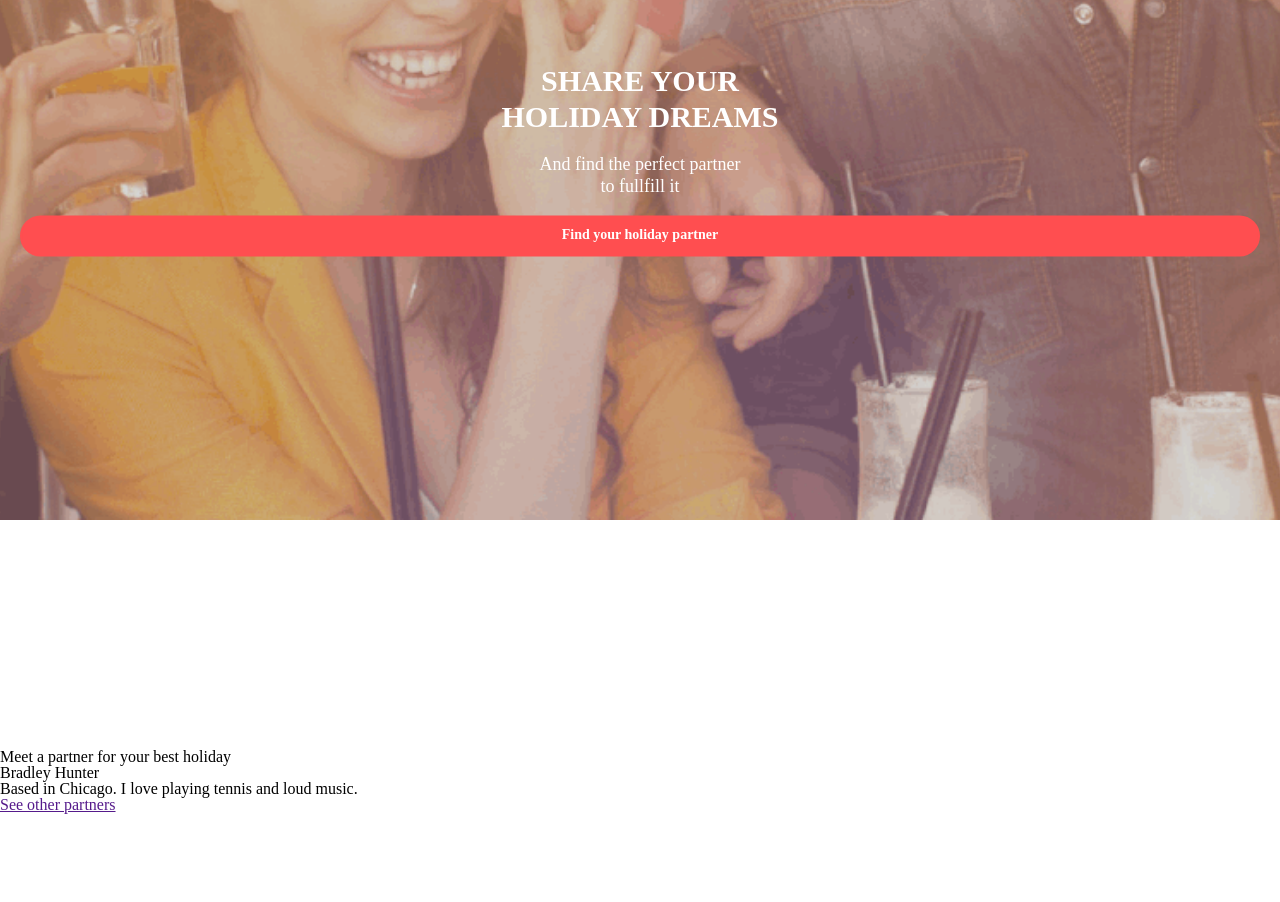
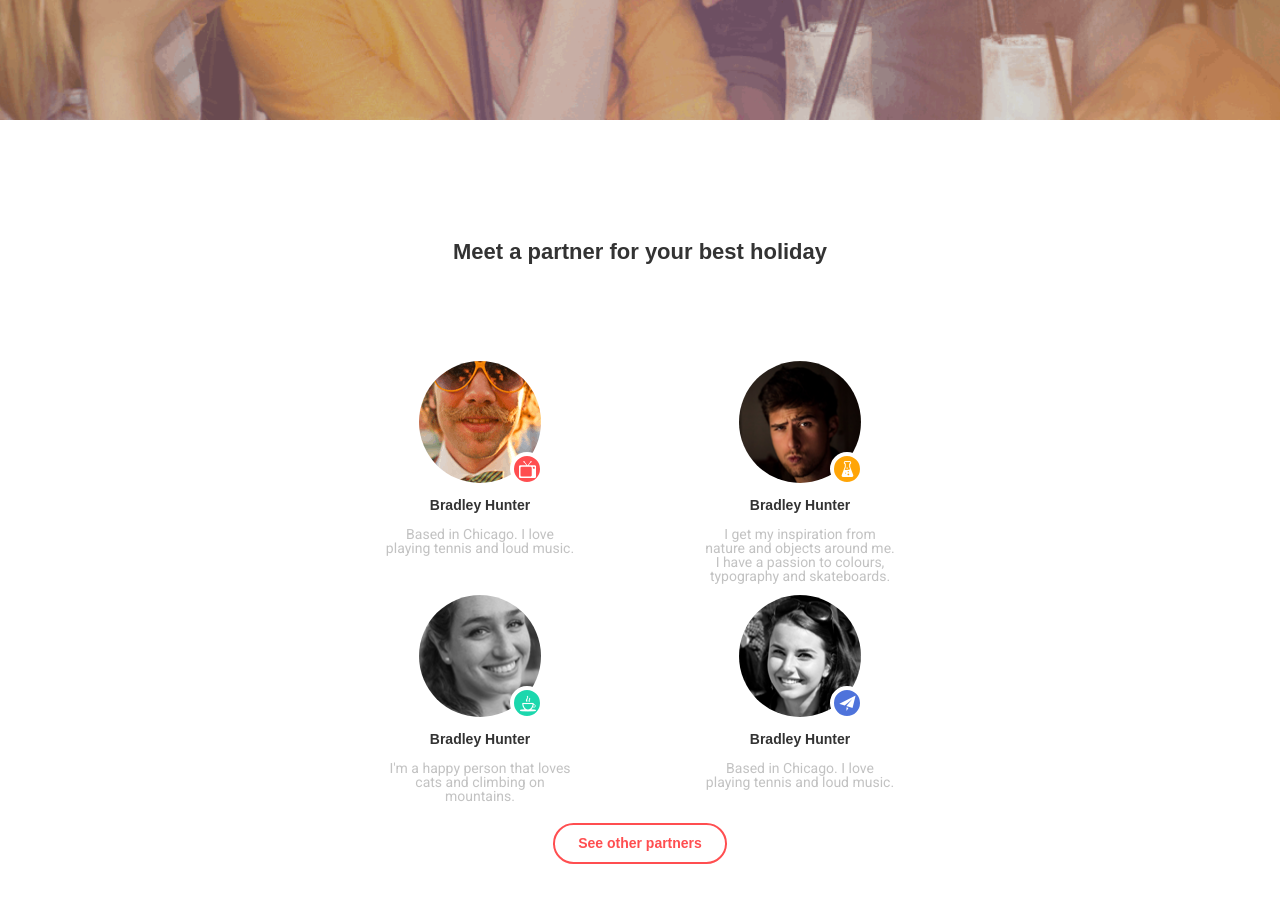
Before and after one commit to danikCF/goit-fe-course, a plain HTML site: page html-css/module-8/index.html in a window 1280 px wide. Shown: the part 680-1582 px from the top of the page. Drawn offline with Linux system fonts and the light colour scheme.

Commit message:
Module-8 Done

```diff
--- /dev/null
+++ b/html-css/module-8/css/desktop.css
@@ -0,0 +1,47 @@
+@media (min-width: 1460px) {
+    header.container{
+        max-width: 1440px;
+    }
+    .header__inner{
+        flex-direction: row;
+        justify-content: space-around;
+
+    }
+    .logo{
+        margin: 0;
+    }
+    .section2{
+        display: flex;
+        flex-direction: column;
+        justify-content: space-between;
+        min-height: 50vh;
+    }
+    .title__text{
+        max-width: 397px;
+    }
+    .section__wrap{
+        top: 50%;
+    }
+    .title__link{
+        max-width: 226px;
+        margin: auto;
+        margin-top: 20px;
+    }
+    .title2{
+
+        min-width: 400px;
+        margin: 0 auto;
+
+    }
+    .team__for-meet{
+        display: flex;
+        justify-content: center;
+        margin-top: 16px;
+    }
+    .link__person{
+        max-width: 226px;
+        margin: auto;
+        margin-top: 20px;
+
+    }
+}
--- /dev/null
+++ b/html-css/module-8/css/mobile.css
@@ -0,0 +1,278 @@
+html {
+    box-sizing: border-box;
+    }
+
+    *,
+    *::before,
+    *::after {
+    box-sizing: inherit;
+    }
+::selection {
+        background-color: #000;
+        color: #fff;
+}
+.header {
+    position: absolute;
+    top: 0;
+    left: 0;
+    width: 100%;
+    z-index: 2;
+}
+.header__inner {
+    display: flex;
+    flex-direction: column-reverse;
+    justify-content: center;
+    align-items: center;
+}
+
+.header__container{
+    padding: 20px 10px;
+    width: 100%;
+    box-sizing: border-box;
+    margin: auto;
+
+}
+.logo{
+    display: block;
+    margin-top: 115px;
+    text-transform: uppercase;
+    color: #fff;
+    font-size: 20px;
+    font-weight: 700;
+    text-decoration: none;
+    font-family: 'Montserrat', sans-serif;
+}
+.nav__list {
+    display: flex;
+    justify-content: center;
+    align-items: center;
+}
+.link {
+    display: block;
+    padding: 11px 19px 12px;
+    border: 3px solid transparent;
+    border-radius: 21px;
+    color: #fff;
+    font-size: 14px;
+    font-weight: 700;
+    text-decoration: none;
+    transition: border-color 0.35s;
+    font-family: 'Montserrat', sans-serif;
+}
+
+.link:hover {
+    border-color: #fff;
+}
+.section{
+    position: relative;
+    min-height: 100vh;
+    padding-bottom: 35px;
+    box-sizing: border-box;
+}
+.section__container{
+    display: none;
+    position: absolute;
+    top: 0;
+    left: 0;
+    background-image: url('../css/img/good-company.png');
+    background-position: center;
+    background-size: cover;
+    filter: brightness(0.8);
+    width: 100%;
+    height: 100%;
+}
+.section__container.active{
+    display: block;
+
+}
+.section__wrap{
+    position: absolute;
+    top: 70%;
+    left: 0;
+    transform: translateY(-50%);
+    width: 100%;
+}
+
+.title {
+    max-width: 280px;
+    margin: 0 auto;
+    color: #fff;
+    font-size: 30px;
+    line-height: 1.2;
+    font-weight: 600;
+    text-align: center;
+    text-transform: uppercase;
+    font-family: 'Montserrat', sans-serif;
+    font-weight: 700;
+}
+
+.title__text {
+    max-width: 217px;
+    margin: 0 auto;
+    padding-top: 19px;
+    color: #fff;
+    font-size: 18px;
+    line-height: 1.2;
+    text-align: center;
+    font-family: 'Roboto', sans-serif;
+}
+.title__link{
+    display: flex;
+    justify-content: center;
+    padding: 11px 23px 12px;
+    border: 2px solid #ff4e50;
+    border-radius: 22px;
+    background-color: #ff4e50;
+    color: #fff;
+    font-size: 14px;
+    font-weight: 700;
+    margin-top: 18px;
+    margin-left: 20px;
+    margin-right: 20px;
+    text-decoration: none;
+    font-family: 'Montserrat', sans-serif;
+}
+
+.section2{
+    margin-top: 50px;
+    min-height: 150vh;
+    padding-bottom: 35px;
+    box-sizing: border-box;
+}
+.title2{
+    text-align: center;
+    font-size: 22px;
+    color: #333333;
+    width: 245px;
+    margin: auto;
+    font-family: 'Montserrat', sans-serif;
+    font-weight: 700;
+}
+.container2{
+
+}
+.person{
+    margin-top: 12px;
+    display: flex;
+    flex-direction: column;
+    flex-wrap: wrap;
+    align-items: center;
+
+}
+.avatar{
+    position: relative;
+    width: 122px;
+    height: 122px;
+    background-position: center;
+    background-repeat: no-repeat;
+    background-size: cover;
+    border-radius: 50%;
+    background-image: url('../css/img/partner-2.png');
+}
+.first{
+    background-image: url('../css/img/partner-1.png');
+}
+ .first::after{
+    content: '';
+    position: absolute;
+    width: 34px;
+    height: 34px;
+    bottom: -3px;
+    right: -3px;
+    background-color:#FF4E50 ;
+    background-image: url('../css/img/tv-set.png');
+    background-repeat: no-repeat;
+    background-position: center;
+    border-radius: 50%;
+    border: 4px solid #fff;
+}
+.second{
+    background-image: url('../css/img/partner-2.png');
+}
+ .second::after{
+    content: '';
+    position: absolute;
+    width: 34px;
+    height: 34px;
+    bottom: -3px;
+    right: -3px;
+    background-color:#FFA507 ;
+    background-image: url('../css/img/Shape-155.png');
+    background-repeat: no-repeat;
+    background-position: center;
+    border-radius: 50%;
+    border: 4px solid #fff;
+}
+
+.third{
+    background-image: url('../css/img/partner-3.png');
+}
+.third::after{
+    content: '';
+    position: absolute;
+    width: 34px;
+    height: 34px;
+    bottom: -3px;
+    right: -3px;
+    background-color: #1CD7AD ;
+    background-image: url('../css/img/Shape-153.png');
+    background-repeat: no-repeat;
+    background-position: center;
+    border-radius: 50%;
+    border: 4px solid #fff;
+}
+
+.fourth{
+    background-image: url('../css/img/partner-4.png');
+
+}
+.fourth::after{
+    content: '';
+    position: absolute;
+    width: 34px;
+    height: 34px;
+    bottom: -3px;
+    right: -3px;
+    background-color:#4E73DB ;
+    background-image: url('../css/img/Shape-170.png');
+    background-repeat: no-repeat;
+    background-position: center;
+    border-radius: 50%;
+    border: 4px solid #fff;
+}
+
+
+
+.name{
+    margin-top: 15px;
+    text-align: center;
+    font-size: 14px;
+    color: #333333;
+    font-family: 'Montserrat', sans-serif;
+    font-weight: 700;
+}
+.summary{
+    margin-top: 15px;
+    text-align: center;
+    font-size: 14px;
+    color: #6666;
+    width: 194px;
+    font-family: 'Roboto', sans-serif;
+}
+.link__person{
+    display: flex;
+    justify-content: center;
+    padding: 11px 23px 12px;
+    border: 2px solid #ff4e50;
+    border-radius: 22px;
+    background-color: #fff;
+    color: #ff4e50;
+    font-size: 14px;
+    font-weight: 700;
+    margin-top: 18px;
+    margin-left: 20px;
+    margin-right: 20px;
+    text-decoration: none;
+    font-family: 'Montserrat', sans-serif;
+
+}
--- a/html-css/module-8/css/style.css
+++ b/html-css/module-8/css/style.css
@@ -1,128 +1,3 @@
-html {
-    box-sizing: border-box;
-    }
-
-    *,
-    *::before,
-    *::after {
-    box-sizing: inherit;
-    }
-::selection {
-        background-color: #000;
-        color: #fff;
-}
-.header {
-    position: absolute;
-    top: 0;
-    left: 0;
-    width: 100%;
-    z-index: 2;
-}
-.header__inner {
-    display: flex;
-    flex-direction: column-reverse;
-    justify-content: center;
-    align-items: center;
-}
-
-.header__container{
-    padding: 20px 10px;
-    width: 100%;
-    box-sizing: border-box;
-    margin: auto;
-
-}
-.logo{
-    display: block;
-    margin-top: 115px;
-    text-transform: uppercase;
-    color: #fff;
-    font-size: 20px;
-    font-weight: 700;
-    text-decoration: none;
-}
-.nav__list {
-    display: flex;
-    justify-content: center;
-    align-items: center;
-}
-.link {
-    display: block;
-    padding: 11px 19px 12px;
-    border: 3px solid transparent;
-    border-radius: 21px;
-    color: #000;
-    font-size: 14px;
-    font-weight: 700;
-    text-decoration: none;
-    transition: border-color 0.35s;
-}
-
-.link:hover {
-    border-color: #fff;
-}
-.section{
-    position: relative;
-    min-height: 150vh;
-    padding: 229px 0 104px;
-    box-sizing: border-box;
-}
-.section__container{
-    display: none;
-    position: absolute;
-    top: 0;
-    left: 0;
-    background-image: url('../css/img/good-company.png');
-    background-position: center;
-    background-size: cover;
-    filter: brightness(0.8);
-    width: 100%;
-    height: 100%;
-}
-.section__container.active{
-    display: block;
-
-}
-.section__wrap{
-    position: absolute;
-    top: 70%;
-    left: 0;
-    transform: translateY(-50%);
-    width: 100%;
-}
-
-.title {
-    max-width: 280px;
-    margin: 0 auto;
-    color: #fff;
-    font-size: 30px;
-    line-height: 1.2;
-    font-weight: 600;
-    text-align: center;
-    text-transform: uppercase;
-}
-
-.title__text {
-    max-width: 217px;
-    margin: 0 auto;
-    padding-top: 19px;
-    color: #fff;
-    font-size: 18px;
-    line-height: 1.2;
-    text-align: center;
-}
-.title__link{
-    display: flex;
-    justify-content: center;
-    padding: 11px 23px 12px;
-    border: 2px solid #ff4e50;
-    border-radius: 22px;
-    background-color: #ff4e50;
-    color: #fff;
-    font-size: 14px;
-    font-weight: 700;
-    margin-top: 18px;
-    margin-left: 20px;
-    margin-right: 20px;
-    text-decoration: none;
-}
+@import 'mobile.css';
+@import 'tablet.css';
+@import 'desktop.css';
--- /dev/null
+++ b/html-css/module-8/css/tablet.css
@@ -0,0 +1,50 @@
+@media (min-width: 1120px) {
+    header.container{
+        max-width: 1110px;
+    }
+    .header__inner{
+        flex-direction: row;
+        justify-content: space-around;
+
+    }
+    .logo{
+        margin: 0;
+    }
+    .section2{
+        display: flex;
+        flex-direction: column;
+        justify-content: space-between;
+        min-height: 100vh;
+    }
+    .title__text{
+        max-width: 477px;
+    }
+    .section__wrap{
+        top: 50%;
+    }
+    .title__link{
+        max-width: 226px;
+        margin: auto;
+        margin-top: 20px;
+    }
+    .title2{
+        min-width: 400px;
+    }
+    .team__for-meet{
+        display: flex;
+        justify-content: center;
+        flex-wrap: wrap;
+        margin: auto;
+        margin-top: 16px;
+        width: 50%;
+    }
+    .link__person{
+        max-width: 226px;
+        margin: auto;
+        margin-top: 20px;
+    }
+    .person{
+        width: 50%;
+    }
+
+}
--- a/html-css/module-8/index.html
+++ b/html-css/module-8/index.html
@@ -2,9 +2,10 @@
 <html lang="en">
 <head>
     <meta charset="UTF-8">
-    <meta name="viewport" content="width=device-width, initial-scale=1.0">
+    <meta name="viewport" content="width=device-width, initial-scale=1">
     <link href="./css/style.css" rel="stylesheet">
     <link href="./css/reset.css" rel="stylesheet">
+    <link href="https://fonts.googleapis.com/css?family=Roboto&display=swap" rel="stylesheet">
     <title>Homework#8</title>
 </head>
 <body>
@@ -46,24 +47,56 @@
             Find your holiday partner
         </a>
         </section>
-        <section class="section">
+        <section class="section2">
             <h2 class="title2">
                 Meet a partner for your best holiday
             </h2>
+            <div class="container2">
             <ul class="team__for-meet">
                 <li class="person">
+                    <figure class="avatar first"></figure>
                     <h3 class="name">
                         Bradley Hunter
                     </h3>
                     <p class="summary">
                         Based in Chicago. I love playing tennis and loud music.
                     </p>
-                    <a class="link__person" href="">
-                        See other partners
-                    </a>
                 </li>
+                <li class="person">
+                    <figure class="avatar second"></figure>
+                    <h3 class="name">
+                        Bradley Hunter
+                    </h3>
+                    <p class="summary">
+                        I get my inspiration from nature and objects around me. I have a passion to colours, typography and skateboards.
+
+                    </p>
+                </li>
+                <li class="person">
+                    <figure class="avatar third"></figure>
+                    <h3 class="name">
+                        Bradley Hunter
+                    </h3>
+                    <p class="summary">
+                        I'm a happy person that loves cats and climbing on mountains.
+
+                    </p>
+                </li>
+                <li class="person">
+                    <figure class="avatar fourth"></figure>
+                    <h3 class="name">
+                        Bradley Hunter
+                    </h3>
+                    <p class="summary">
+                        Based in Chicago. I love playing tennis and loud music.
+                    </p>
+                </li>
+
             </ul>
         </div>
+            <a class="link__person" href="">
+                See other partners
+            </a>
         </section>
     </main>
 
```
Also changed, not shown: html-css/module-8/css/img/Shape-153.png (added), html-css/module-8/css/img/Shape-155.png (added), html-css/module-8/css/img/Shape-170.png (added), html-css/module-8/css/img/partner-1.png (added), html-css/module-8/css/img/partner-2.png (added), html-css/module-8/css/img/partner-3.png (added), html-css/module-8/css/img/partner-4.png (added), html-css/module-8/css/img/tv-set.png (added).
